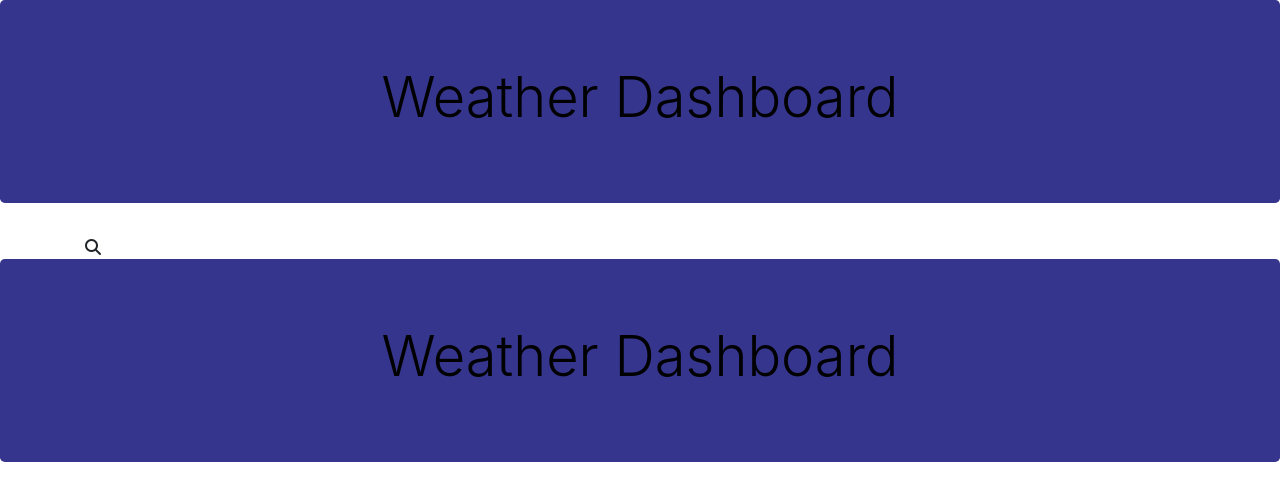
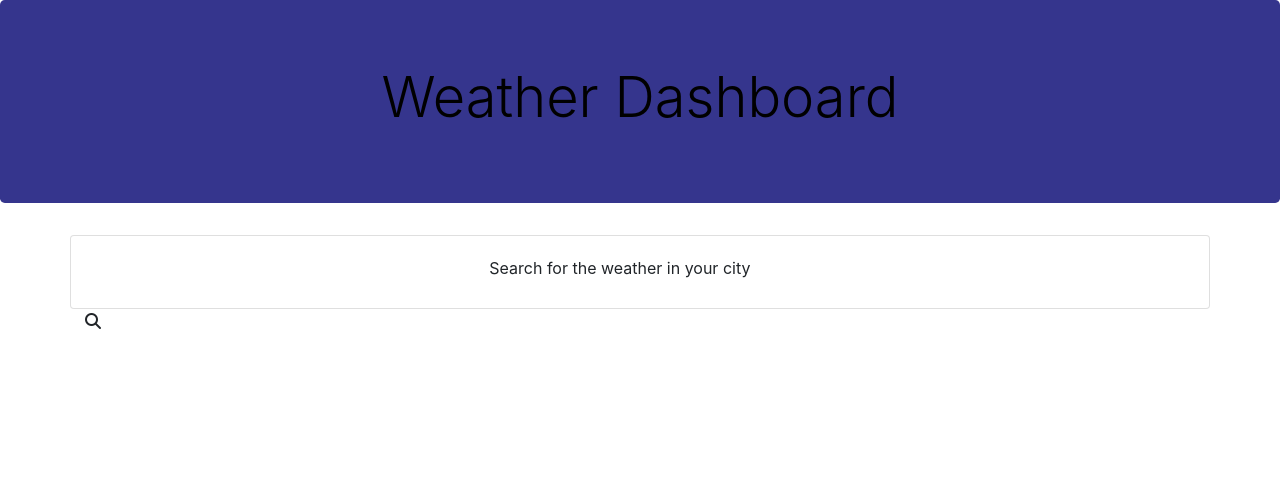
Before and after one commit to SaraSwifti/Weatherapp, a plain HTML site: page index.html in a window 1280 px wide. Drawn offline with nearby package versions, Linux system fonts and the light colour scheme.

Commit message:
saving it for the night

```diff
--- a/assets/style.css
+++ b/assets/style.css
@@ -5,3 +5,8 @@
     color: #000;
 
 }
+.card-body {
+    float: left;
+    width: 30%;
+    margin: 0 auto;
+}
--- a/index.html
+++ b/index.html
@@ -30,6 +30,13 @@
             <h1 class="display-4">Weather Dashboard</h1>
         </div>
         <div class="container main">
+            <!-- card body search and list area. float left-->
+            <div class="card row">
+                <div class="card-body">
+                    <label for="basic-url">Search for the weather in your city</label>
+
+                </div>
+              </div>
 <!-- here is the code from fontawesome for the search icon-->
 <i class="fas fa-search"></i>
 
@@ -46,9 +53,7 @@
     </body>
 
     </html>
-    <div class="jumbotron">
-        <h1 class="display-4">Weather Dashboard</h1>
-    </div>
+
     <script src="Assets\script.js"></script>
     <script src="https://code.jquery.com/jquery-3.5.1.slim.min.js"
         integrity="sha384-DfXdz2htPH0lsSSs5nCTpuj/zy4C+OGpamoFVy38MVBnE+IbbVYUew+OrCXaRkfj"
```
Also changed, not shown: 1 other file.
